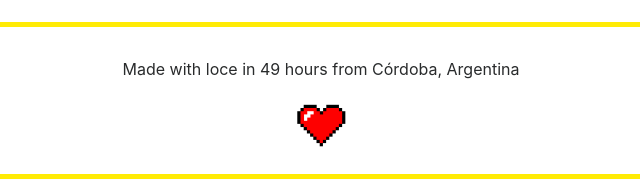
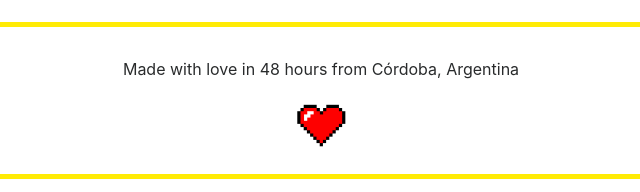
Before and after one commit to JamboyAdvance/Website, a plain HTML site: page index.html in a window 1280 px wide. Shown: the part 2401-2593 px from the top of the page, 319-959 px from the left. Drawn offline with nearby package versions, Linux system fonts and the light colour scheme; a script that the page names is missing.

Commit message:
Fix Typo Footer

```diff
--- a/index.html
+++ b/index.html
@@ -129,7 +129,7 @@
             </div>
         </div>
         <div class="jb-footer container-fluid text-center" style="padding: 0 !important; margin: 50px 0 !important;">
-            <p>Made with loce in 49 hours from Córdoba, Argentina</p>
+            <p>Made with love in 48 hours from Córdoba, Argentina</p>
             <img src="img/jb-heart.png">
             <div class="jb-footer-logo">
                 <p></p>
```
